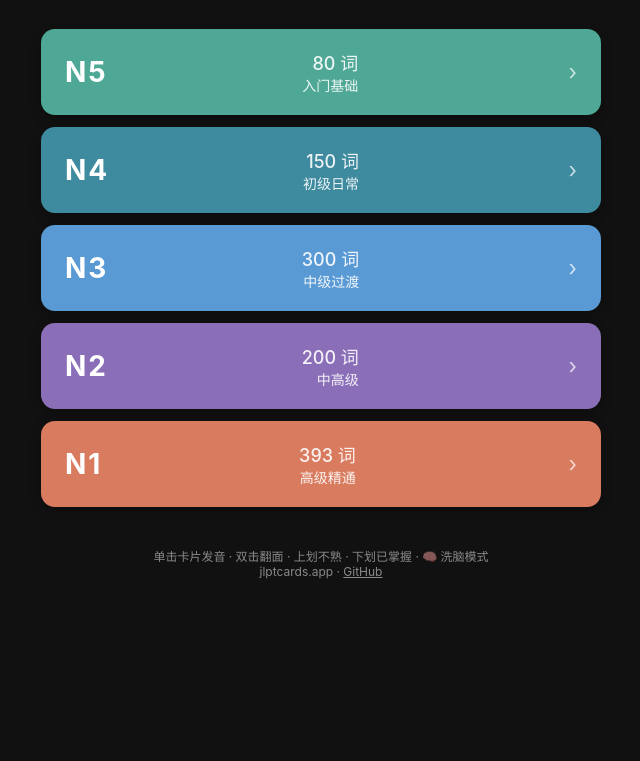
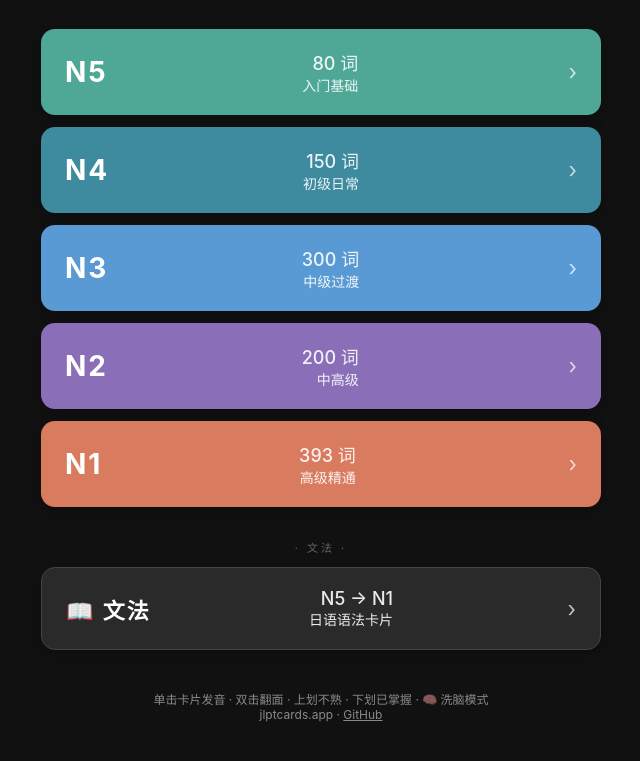
Before and after one commit to 0xcas3y/n1card, a website: page index.html in a window 1280 px wide. Shown: the part 111-872 px from the top of the page, without its empty margins (319-959 px from the left). Before the commit the page ends 800 px from the top, so only its background shows below. Drawn offline with Linux system fonts and the light colour scheme.

Commit message:
feat(crosslink): add 文法卡片 link on hub and in each level's topbar

```diff
--- a/app.js
+++ b/app.js
@@ -303,6 +303,7 @@ const TopBar = {
           <option value="unseen_only">只看未学过</option>
           <option value="random">随机乱序</option>
         </select>
+        <a class="settings-btn" href="https://0xcas3y.github.io/jlpt-gramcard/" style="text-decoration: none;" title="切换到文法">📖</a>
         <button class="settings-btn" id="settings-btn">⚙</button>
         <button class="brainwash-btn" id="brainwash-btn">🧠 洗脑</button>
       </div>
--- a/index.html
+++ b/index.html
@@ -8,7 +8,7 @@
   <meta http-equiv="Pragma" content="no-cache">
   <meta http-equiv="Expires" content="0">
   <title>日语动词速记</title>
-  <link rel="stylesheet" href="styles.css?v=22">
+  <link rel="stylesheet" href="styles.css?v=23">
   <style>
     .hub { max-width: 600px; margin: 0 auto; padding: 40px 20px; }
     .hub h1 { font-size: 28px; font-weight: 600; margin-bottom: 8px; }
@@ -31,6 +31,13 @@
     .lv-n3 { background: #5A9AD4; }
     .lv-n2 { background: #8A6FB8; }
     .lv-n1 { background: #D97B5F; }
+    .section-divider {
+      margin: 32px 0 12px; opacity: 0.35; font-size: 11px;
+      text-align: center; letter-spacing: 3px; text-transform: uppercase;
+    }
+    .level-btn.external {
+      background: #2a2a2a; border: 1px solid #444;
+    }
     .footer { margin-top: 40px; opacity: 0.5; font-size: 12px; text-align: center; }
     .footer a { color: inherit; }
     .streak-box {
@@ -84,6 +91,16 @@
       </a>
     </div>
 
+    <div class="section-divider">· 文法 ·</div>
+
+    <div class="level-list">
+      <a class="level-btn external" href="https://0xcas3y.github.io/jlpt-gramcard/">
+        <span class="lv" style="font-size: 22px;">📖 文法</span>
+        <span class="meta"><span class="count">N5 → N1</span>日语语法卡片</span>
+        <span class="arrow">›</span>
+      </a>
+    </div>
+
     <p class="footer">
       单击卡片发音 · 双击翻面 · 上划不熟 · 下划已掌握 · 🧠 洗脑模式<br>
       jlptcards.app · <a href="https://github.com/0xcas3y/n1card">GitHub</a>
```
Also changed, not shown: n1.html (+2 -2 lines), n2.html (+2 -2 lines), n3.html (+2 -2 lines), n4.html (+2 -2 lines), n5.html (+2 -2 lines).
